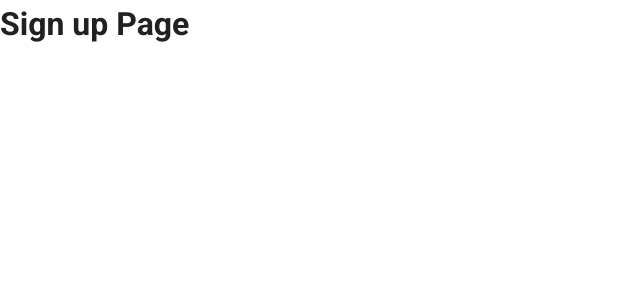
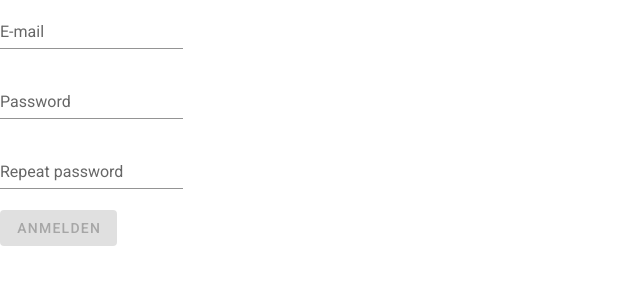
Before and after one commit to AlaaEzzeldin/sandbags-management, a Vue app in the folder sandsack-management-frontend/: page /auth/sign-up in a window 1280 px wide. Shown: the top 300 px of the page, without its empty margins (0-640 px from the left). Built offline with nearby package versions, Linux system fonts and the light colour scheme.

Commit message:
feat Added basic login and signup forms

```diff
--- a/sandsack-management-frontend/src/views/LoginPage.vue
+++ b/sandsack-management-frontend/src/views/LoginPage.vue
@@ -1,5 +1,26 @@
 <template>
-  <h1 style="font-weight: bolder;">Login Page</h1>
+  <v-form v-model="valid">
+    <v-text-field
+        v-model="email"
+        :rules="emailRules"
+        label="E-mail"
+        required
+    ></v-text-field>
+    <v-text-field
+        v-model="password"
+        :rules="passwordRules"
+        label="Password"
+        required
+    ></v-text-field>
+    <v-btn
+        :disabled="!valid"
+        color="success"
+        class="mr-4"
+        @click="validate"
+    >
+      Einloggen
+    </v-btn>
+  </v-form>
 </template>
 
 <script>
--- a/sandsack-management-frontend/src/views/SignupPage.vue
+++ b/sandsack-management-frontend/src/views/SignupPage.vue
@@ -1,5 +1,32 @@
 <template>
-  <h1 style="font-weight: bolder;">Sign up Page</h1>
+  <v-form v-model="valid">
+    <v-text-field
+        v-model="email"
+        :rules="emailRules"
+        label="E-mail"
+        required
+    ></v-text-field>
+    <v-text-field
+        v-model="password"
+        :rules="passwordRules"
+        label="Password"
+        required
+    ></v-text-field>
+    <v-text-field
+        v-model="password"
+        :rules="passwordRules"
+        label="Repeat password"
+        required
+    ></v-text-field>
+    <v-btn
+        :disabled="!valid"
+        color="success"
+        class="mr-4"
+        @click="validate"
+    >
+      Anmelden
+    </v-btn>
+  </v-form>
 </template>
 
 <script>
```
